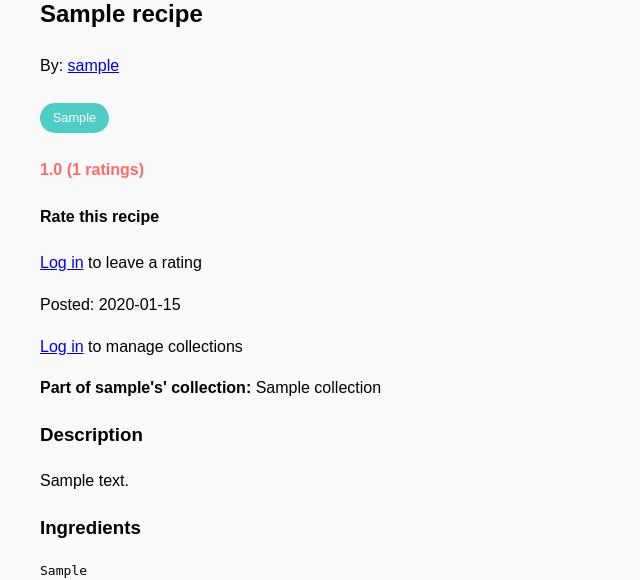
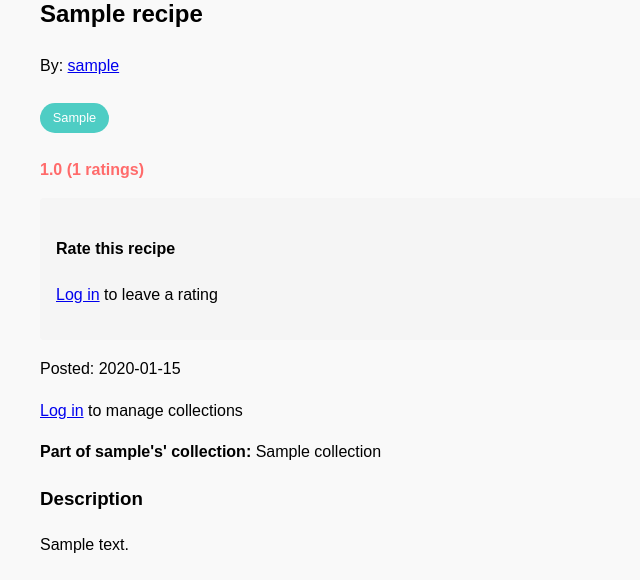
Before and after one commit to ichi-saki/Recipe_app, a Flask app: page /recipe/1 in a window 1280 px wide. Shown: the part 140-720 px from the top of the page, without its empty margins (0-640 px from the left). Run offline with Flask 3, Linux system fonts and the light colour scheme; tables that the repository leaves empty hold one stand-in row (values such as "Sample post"); parts of the project's set-up code (start-up, migrations or seed data) failed here and were passed over.

Commit message:
added styling for the rating section

```diff
--- a/static/css/style.css
+++ b/static/css/style.css
@@ -251,3 +251,17 @@ small {
     font-size: 0.8rem;
     cursor: pointer;
 }
+
+.rating-section {
+    margin: 1rem 0;
+    padding: 1rem;
+    background: #f5f5f5;
+    border-radius: 4px;
+}
+
+.rating-section select {
+    padding: 0.5rem;
+    border: 1px solid #ddd;
+    border-radius: 4px;
+    margin-right: 0.5rem;
+}
```
